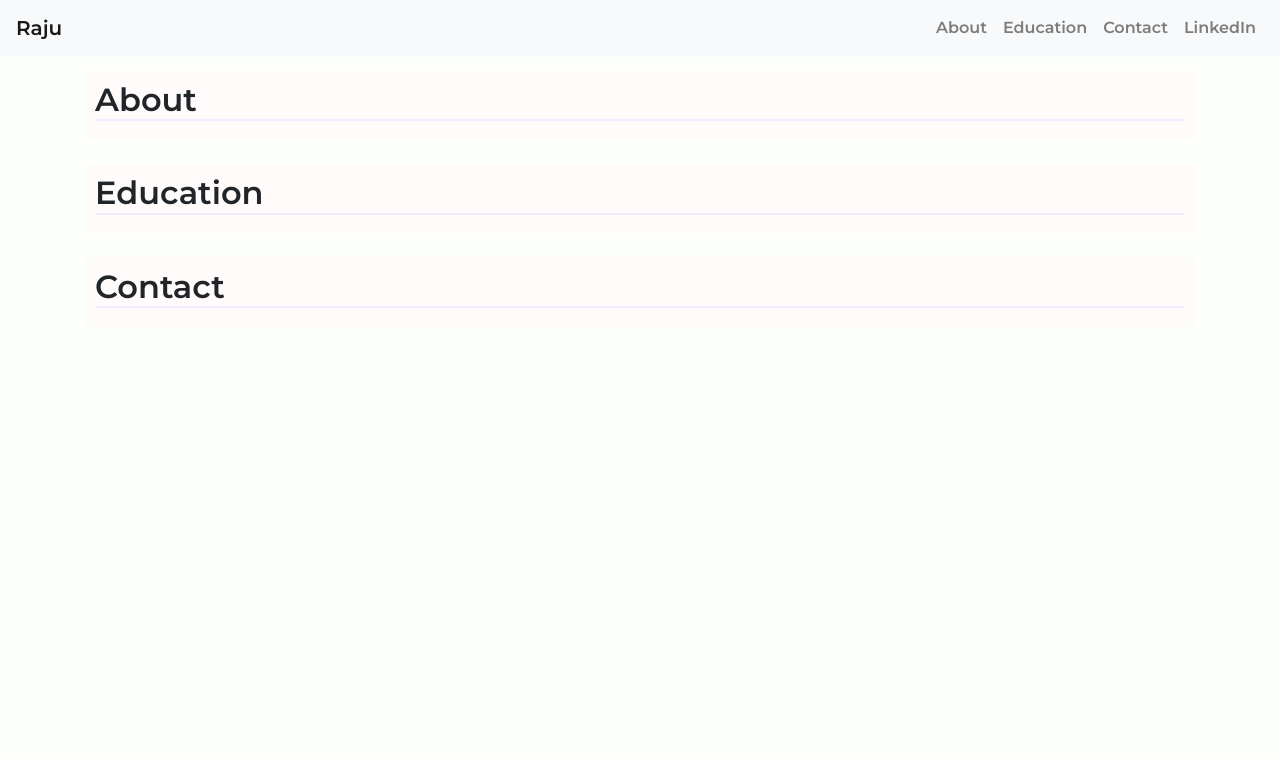
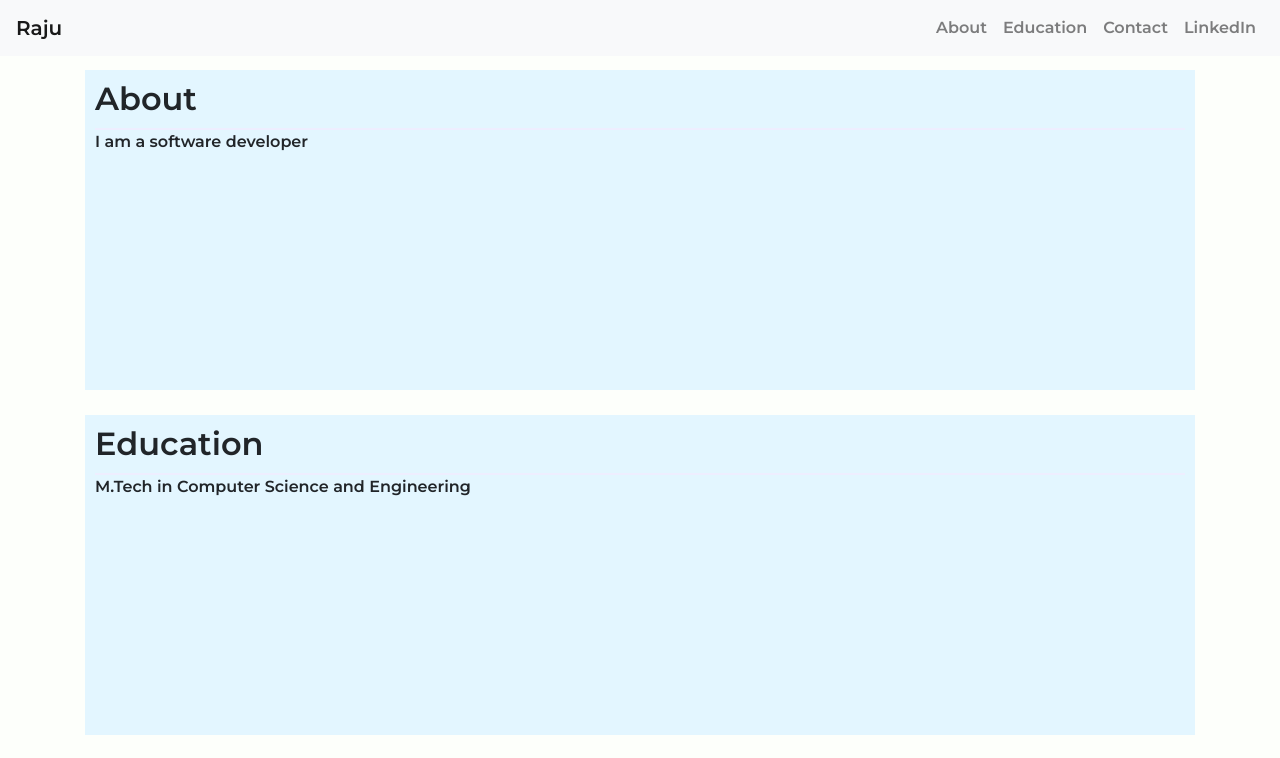
Before and after one commit to BalarajuK/portfolio, a React (Create React App) app: page / in a window 1280 px wide. Shown: the top 758 px of the page. Built offline with nearby package versions, Linux system fonts and the light colour scheme.

Commit message:
Updated styles

```diff
--- a/src/components/App.js
+++ b/src/components/App.js
@@ -13,7 +13,7 @@ class App extends Component {
 
     render() {
         return <div className="App">
-            <Header className="Header" dark={this.state.Dark}
+            <Header className="Header fixed-top" dark={this.state.Dark}
                     items={Config.Sections.map(section => (
                         <a
                             className="nav-link"
@@ -36,6 +36,7 @@ class App extends Component {
                             <div className="col-12">
                                 <article>
                                     <h2>{section.Name}</h2>
+                                    <p>{section.Content}</p>
                                 </article>
 
                             </div>
--- a/src/constants/config.json
+++ b/src/constants/config.json
@@ -4,13 +4,16 @@
   "Image": "",
   "Sections": [
     {
-      "Name" : "About"
+      "Name" : "About",
+      "Content" : "I am a software developer"
     },
     {
-      "Name" : "Education"
+      "Name" : "Education",
+      "Content" : "M.Tech in Computer Science and Engineering"
     },
     {
-      "Name" : "Contact"
+      "Name" : "Contact",
+      "Content" : "Hyderabad"
     },
     {
       "Name" : "LinkedIn",
--- a/src/styles/App.scss
+++ b/src/styles/App.scss
@@ -3,10 +3,13 @@
   section {
     article {
       margin-bottom: 25px;
+      min-height: 40vh;
       padding: 10px;
-      background-color: #fffbfb;
+      background-color: #e3f6ff;
       h2{
         border-bottom: 2px solid #eef;
+        padding-bottom: 10px;
+        margin: 0;
       }
     }
   }
--- a/src/styles/index.scss
+++ b/src/styles/index.scss
@@ -1,5 +1,6 @@
 body{
   font-family: "Montserrat";
   background-color: #fdfffb;
+  padding-top: 70px;
   @import "App";
 }
```
